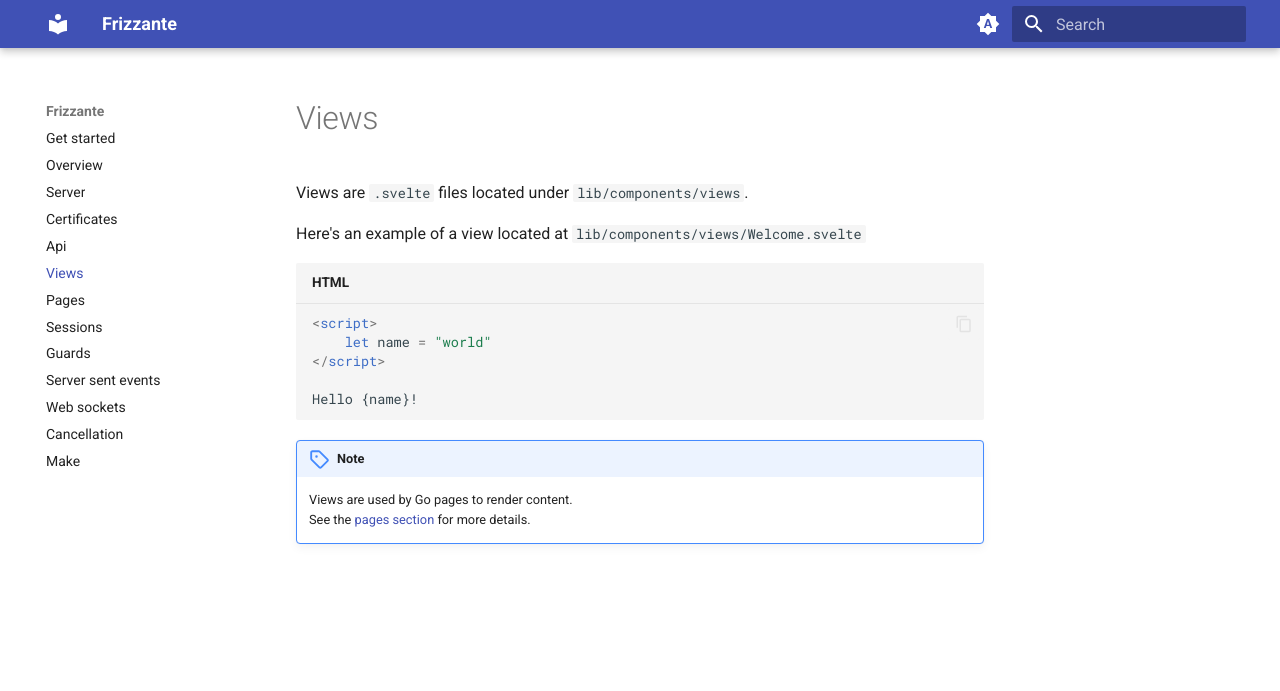
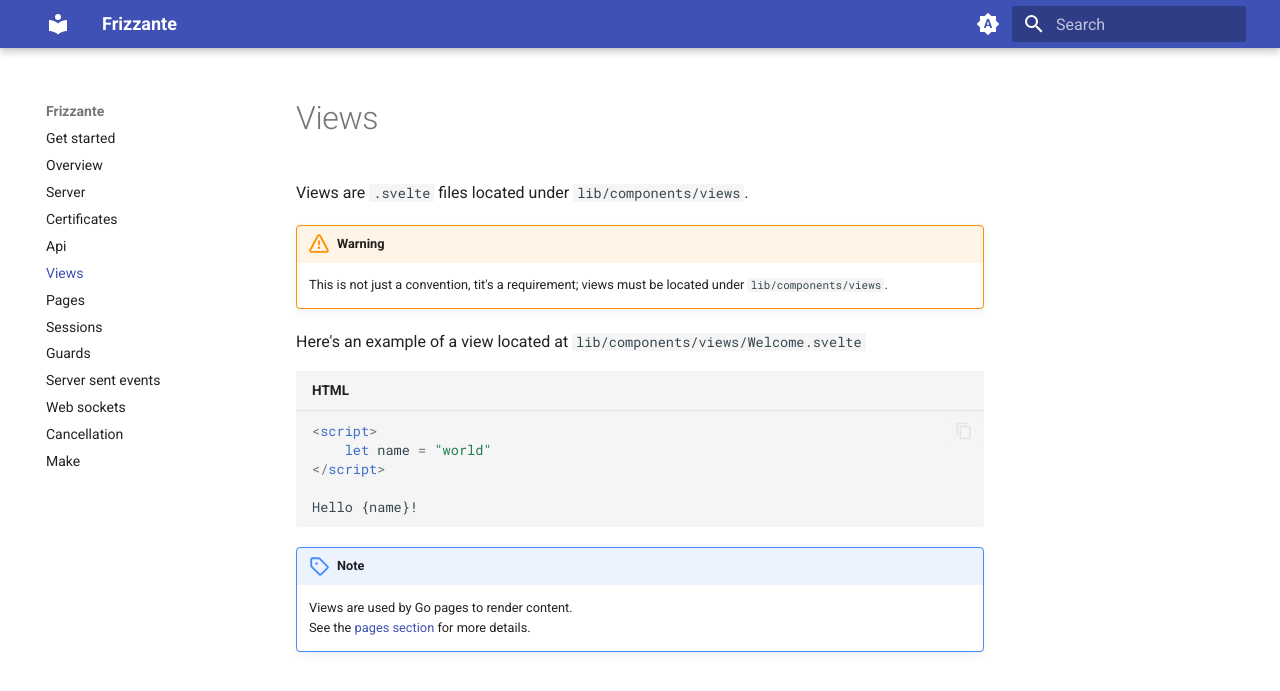
Before and after one commit to razshare/frizzante-docs, an MkDocs documentation site: the page built from docs/views.md, in a window 1280 px wide. Shown: the top 691 px of the page. Built offline with MkDocs 1.6.1 and Material for MkDocs 9.7.7, drawn with Linux system fonts in a browser that asks for light colours.

Commit message:
chore(docs): updating views.

```diff
--- a/docs/views.md
+++ b/docs/views.md
@@ -1,4 +1,7 @@
 Views are `.svelte` files located under `lib/components/views`.
+
+!!! warning
+    This is not just a convention, tit's a requirement; views must be located under `lib/components/views`.
 
 Here's an example of a view located at `lib/components/views/Welcome.svelte`
 
```
